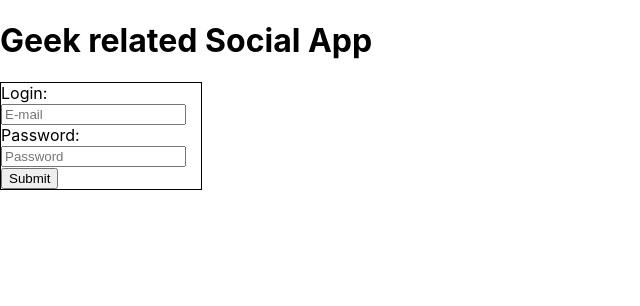
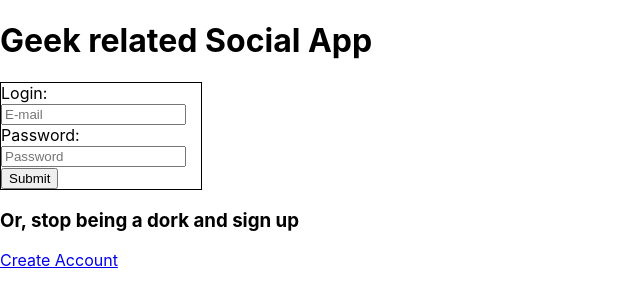
Before and after one commit to kyleavb/geek-hack, a React (Create React App) app in the folder client/: page / in a window 1280 px wide. Shown: the top 306 px of the page, without its empty margins (0-640 px from the left). Built offline with nearby package versions, Linux system fonts and the light colour scheme; no server answers.

Commit message:
added link to signup

```diff
--- a/client/src/majors/Home.jsx
+++ b/client/src/majors/Home.jsx
@@ -45,6 +45,10 @@ class Home extends Component {
                         <button type="submit">Submit</button>
                     </form>
                 </div>
+                <div>
+                    <h3>Or, stop being a dork and sign up</h3>
+                    <a href='/signup'>Create Account</a>
+                </div>
             </div>
          );
     }
```
